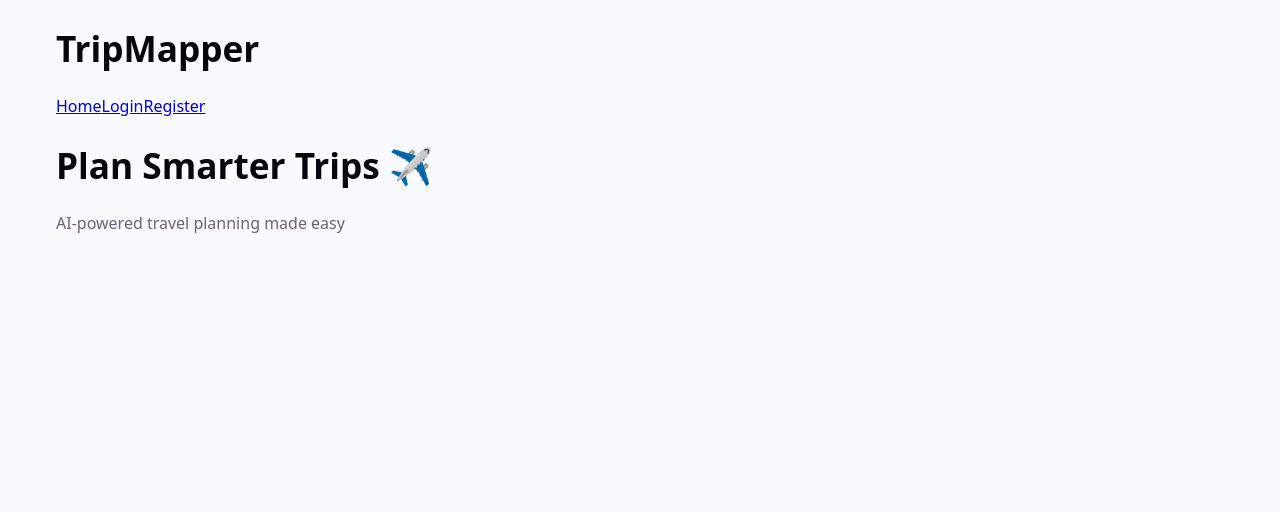
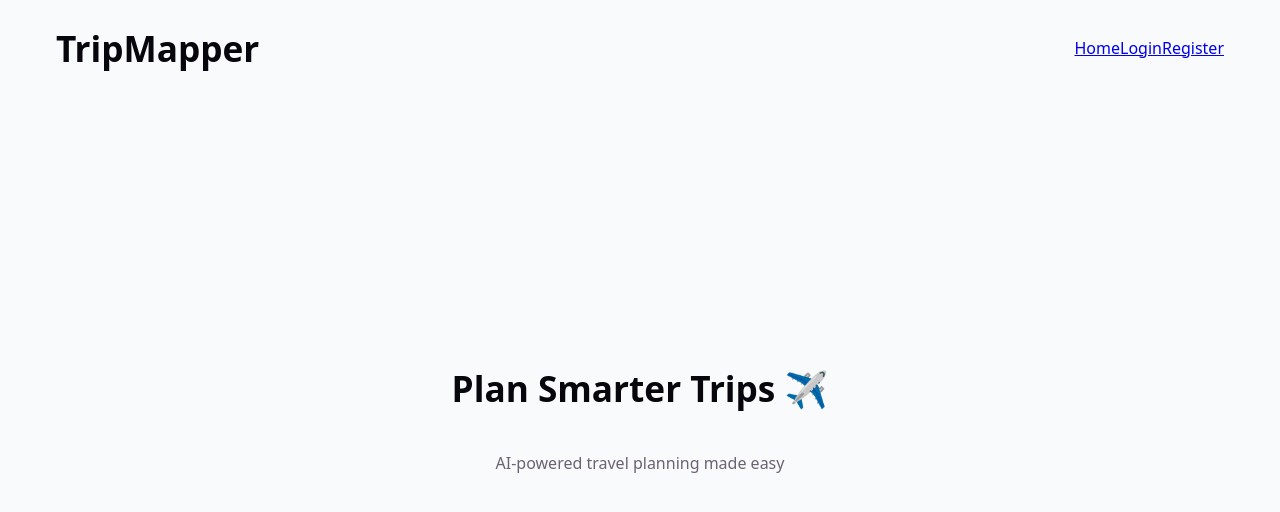
Before and after one commit to Bayazid26/TripMapper, a React app in the folder frontend/: page / in a window 1280 px wide. Shown: the top 512 px of the page. Built offline with nearby package versions, Linux system fonts and the light colour scheme; no server answers; the HTML template or start-up script is replaced by a standard one.

Commit message:
fix tailwind postcss build issue

```diff
--- a/frontend/package.json
+++ b/frontend/package.json
@@ -17,13 +17,17 @@
   },
   "devDependencies": {
     "@eslint/js": "^10.0.1",
+    "@tailwindcss/postcss": "^4.2.4",
     "@types/react": "^19.2.14",
     "@types/react-dom": "^19.2.3",
     "@vitejs/plugin-react": "^6.0.1",
+    "autoprefixer": "^10.5.0",
     "eslint": "^10.2.1",
     "eslint-plugin-react-hooks": "^7.1.1",
     "eslint-plugin-react-refresh": "^0.5.2",
     "globals": "^17.5.0",
+    "postcss": "^8.5.12",
+    "tailwindcss": "^4.2.4",
     "vite": "^8.0.10"
   }
 }
--- /dev/null
+++ b/frontend/postcss.config.js
@@ -0,0 +1,6 @@
+export default {
+  plugins: {
+    "@tailwindcss/postcss": {},
+    autoprefixer: {},
+  },
+}
--- /dev/null
+++ b/frontend/tailwind.config.js
@@ -0,0 +1,10 @@
+export default {
+  content: [
+    "./index.html",
+    "./src/**/*.{js,ts,jsx,tsx}",
+  ],
+  theme: {
+    extend: {},
+  },
+  plugins: [],
+}
```
Also changed, not shown: frontend/src/index.css (+4 -11 lines), 1 other file (tests, documents, lock files or other folders).
